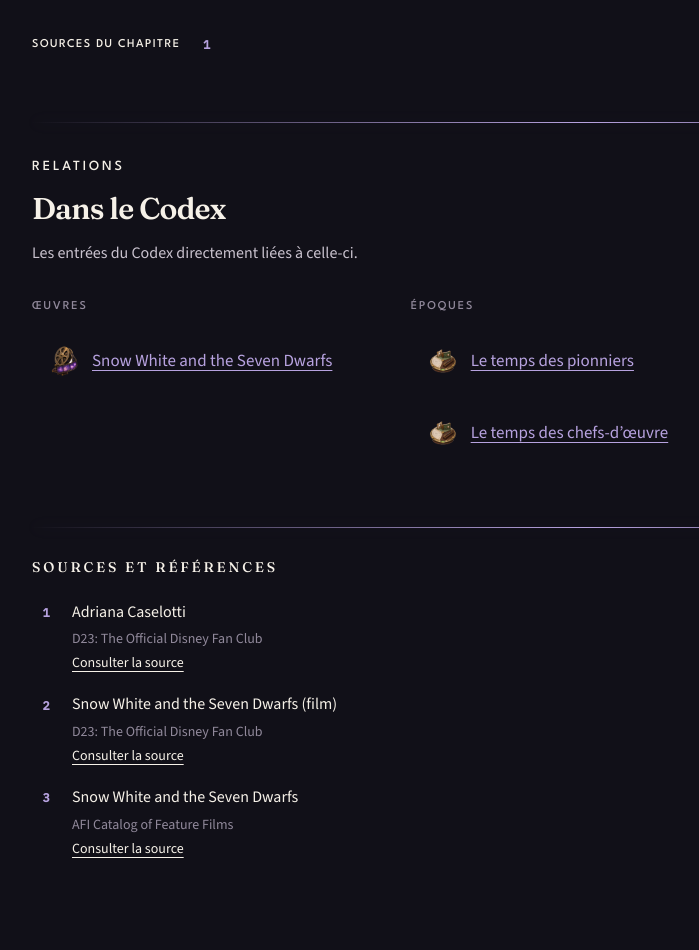
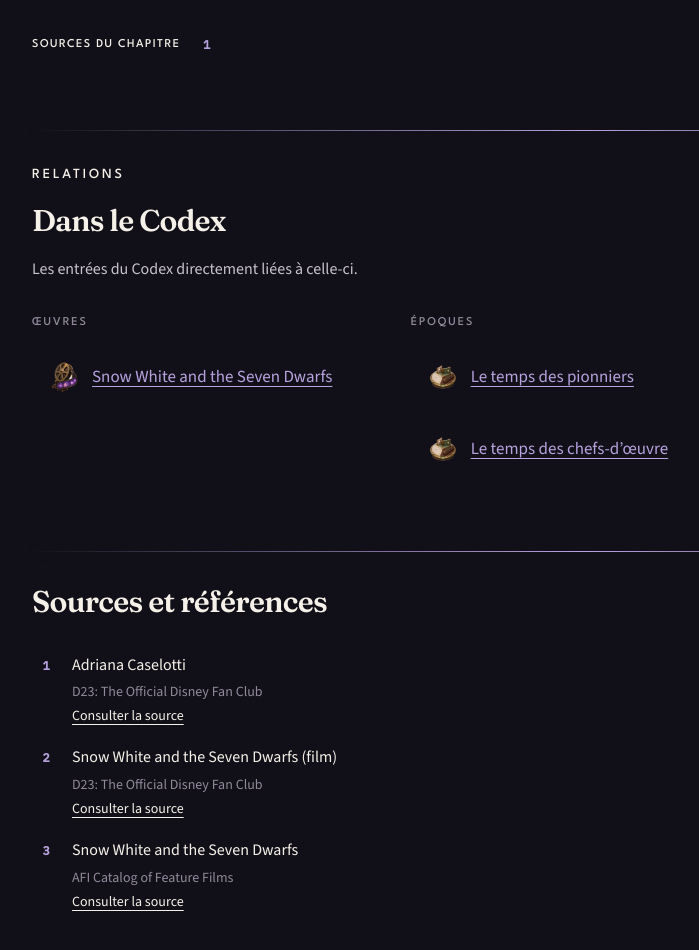
Before and after one commit to iamjulienjulien/ledisneyiste-codex, a Next.js app: page /contributeurs/adriana-caselotti in a window 1280 px wide. Shown: the part 1960-2910 px from the top of the page, without its empty margins (56-755 px from the left). Built offline with nearby package versions, Linux system fonts and the light colour scheme.

Commit message:
🩹 Raccord > Relations, récompenses et sources partagent le même rythme > 🐭 Julien

```diff
--- a/src/components/codex/CodexRecompenses/CodexRecompenses.module.css
+++ b/src/components/codex/CodexRecompenses/CodexRecompenses.module.css
@@ -1,20 +1,6 @@
-.root {
-    margin-top: 4rem;
-}
-
-.eyebrow {
-    font-family: var(--projection-font-eyebrow);
-    color: var(--codex-fiche-color, var(--color-muted));
-    font-size: 0.875rem;
-    font-weight: 500;
-    letter-spacing: 0.2em;
-    text-transform: uppercase;
-}
-
 .list {
     display: grid;
     gap: 1.5rem;
-    margin-top: 2rem;
 }
 
 .item {
--- a/src/components/codex/CodexRecompenses/CodexRecompenses.tsx
+++ b/src/components/codex/CodexRecompenses/CodexRecompenses.tsx
@@ -1,3 +1,4 @@
+import { CodexFicheSection } from "@/components/codex/CodexFicheSection";
 import { CodexReferenceLink } from "@/components/codex/CodexReferenceLink";
 import { PixieBadge } from "@/components/ui/PixieBadge";
 import { PixieSeparator } from "@/components/ui/PixieSeparator";
@@ -15,27 +16,11 @@ export function CodexRecompenses({
     }
 
     return (
-        <section className={styles.root}>
-            <PixieSeparator
-                variant="beam"
-                spacing="none"
-                style={{
-                    color: "var(--codex-fiche-color, var(--color-accent))",
-                }}
-                decorative
-            />
-
-            <header className="mt-8 max-w-2xl">
-                <p className={styles.eyebrow}>Palmarès</p>
-
-                <h2 className="mt-3 text-3xl text-ink">Récompenses</h2>
-
-                <p className="mt-3 leading-7 text-ink-soft">
-                    Les distinctions attribuées par une institution à cette
-                    œuvre ou à cette figure du Codex.
-                </p>
-            </header>
-
+        <CodexFicheSection
+            eyebrow="Palmarès"
+            titre="Récompenses"
+            description="Les distinctions attribuées par une institution à cette œuvre ou à cette figure du Codex."
+        >
             <ul className={styles.list}>
                 {recompenses.map((recompense) => (
                     <li key={recompense.id} className={styles.item}>
@@ -131,6 +116,6 @@ export function CodexRecompenses({
                     </li>
                 ))}
             </ul>
-        </section>
+        </CodexFicheSection>
     );
 }
--- a/src/components/codex/CodexRelations/CodexRelations.module.css
+++ b/src/components/codex/CodexRelations/CodexRelations.module.css
@@ -1,20 +1,6 @@
-.root {
-    margin-top: 4rem;
-}
-
-.eyebrow {
-    font-family: var(--projection-font-eyebrow);
-    color: var(--codex-fiche-color, var(--color-muted));
-    font-size: 0.875rem;
-    font-weight: 500;
-    letter-spacing: 0.2em;
-    text-transform: uppercase;
-}
-
 .groups {
     display: grid;
     gap: 2rem;
-    margin-top: 2rem;
 }
 
 .group {
--- a/src/components/codex/CodexRelations/CodexRelations.tsx
+++ b/src/components/codex/CodexRelations/CodexRelations.tsx
@@ -1,5 +1,5 @@
+import { CodexFicheSection } from "@/components/codex/CodexFicheSection";
 import { CodexReferenceLink } from "@/components/codex/CodexReferenceLink";
-import { PixieSeparator } from "@/components/ui/PixieSeparator";
 import { PixieSymbol } from "@/components/ui/PixieSymbol";
 import type { CodexFicheFamily } from "@/types/codex-fiche";
 import type { CodexRelationsProps } from "@/types/codex-relations";
@@ -35,26 +35,11 @@ export function CodexRelations({ groupes }: CodexRelationsProps) {
     }
 
     return (
-        <section className={styles.root}>
-            <PixieSeparator
-                variant="beam"
-                spacing="none"
-                style={{
-                    color: "var(--codex-fiche-color, var(--color-accent))",
-                }}
-                decorative
-            />
-
-            <header className="mt-8 max-w-2xl">
-                <p className={styles.eyebrow}>Relations</p>
-
-                <h2 className="mt-3 text-3xl text-ink">Dans le Codex</h2>
-
-                <p className="mt-3 leading-7 text-ink-soft">
-                    Les entrées du Codex directement liées à celle-ci.
-                </p>
-            </header>
-
+        <CodexFicheSection
+            eyebrow="Relations"
+            titre="Dans le Codex"
+            description="Les entrées du Codex directement liées à celle-ci."
+        >
             <div className={styles.groups}>
                 {groupesVisibles.map((groupe) => (
                     <section key={groupe.titre} className={styles.group}>
@@ -97,6 +82,6 @@ export function CodexRelations({ groupes }: CodexRelationsProps) {
                     </section>
                 ))}
             </div>
-        </section>
+        </CodexFicheSection>
     );
 }
--- a/src/components/codex/CodexSources/CodexSources.module.css
+++ b/src/components/codex/CodexSources/CodexSources.module.css
@@ -1,14 +1,6 @@
-.root {
-    margin-top: 4rem;
-}
-
-.title {
-    margin-top: 2rem;
-    color: var(--codex-fiche-color, var(--color-muted));
-    font-size: 0.875rem;
-    font-weight: 500;
-    letter-spacing: 0.2em;
-    text-transform: uppercase;
+.list {
+    display: grid;
+    gap: 1rem;
 }
 
 .source {
--- a/src/components/codex/CodexSources/CodexSources.tsx
+++ b/src/components/codex/CodexSources/CodexSources.tsx
@@ -1,4 +1,4 @@
-import { PixieSeparator } from "@/components/ui/PixieSeparator";
+import { CodexFicheSection } from "@/components/codex/CodexFicheSection";
 import type { CodexSourcesProps } from "@/types/source";
 import { formatDateISO } from "@/lib/date";
 import { getSourceAnchorId } from "@/lib/source";
@@ -10,19 +10,8 @@ export function CodexSources({ sources }: CodexSourcesProps) {
     }
 
     return (
-        <section className={styles.root}>
-            <PixieSeparator
-                variant="beam"
-                spacing="none"
-                style={{
-                    color: "var(--codex-fiche-color, var(--color-accent))",
-                }}
-                decorative
-            />
-
-            <h2 className={styles.title}>Sources et références</h2>
-
-            <ol className="mt-6 space-y-4">
+        <CodexFicheSection titre="Sources et références">
+            <ol className={styles.list}>
                 {sources.map((source, index) => (
                     <li
                         key={source.id}
@@ -61,6 +50,6 @@ export function CodexSources({ sources }: CodexSourcesProps) {
                     </li>
                 ))}
             </ol>
-        </section>
+        </CodexFicheSection>
     );
 }
```
